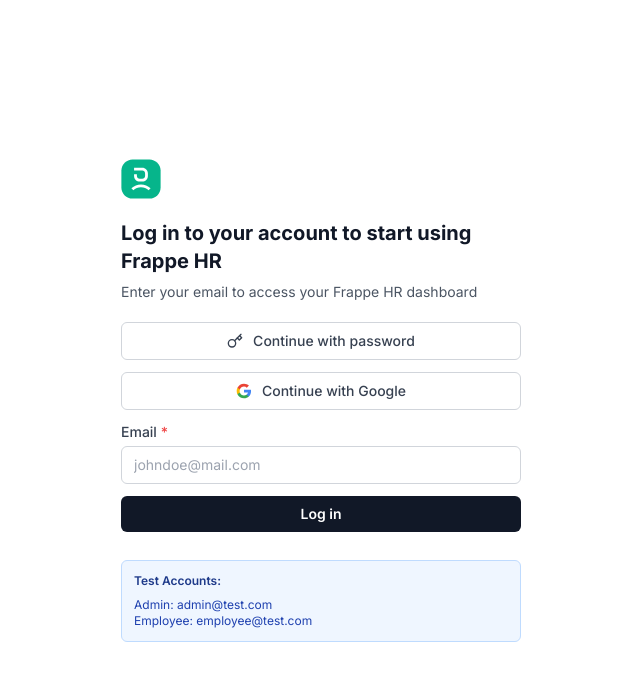
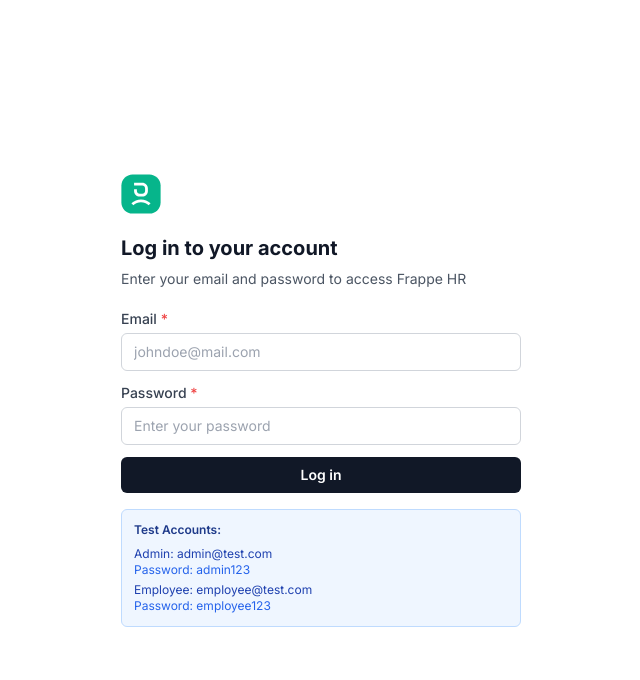
Before and after one commit to varchasvakhare2022/Frappe-HRMS-Clone, a React (Vite) app: page /signup in a window 1280 px wide. Shown: the top 680 px of the page, without its empty margins (319-959 px from the left). Built offline with nearby package versions, Linux system fonts and the light colour scheme.

Commit message:
Add email and password login

```diff
--- a/src/pages/SignupPage.jsx
+++ b/src/pages/SignupPage.jsx
@@ -1,10 +1,10 @@
 import { useState } from 'react'
 import { useNavigate } from 'react-router-dom'
-import { Key } from 'lucide-react'
 
 function SignupPage() {
   const navigate = useNavigate()
   const [email, setEmail] = useState('')
+  const [password, setPassword] = useState('')
   const [error, setError] = useState('')
 
   // Allowed users for login - Admin and Employee roles only
@@ -13,33 +13,27 @@
       email: 'vk.varchasva@gmail.com',
       name: 'Varchasva Khare',
       role: 'Admin',
+      password: 'admin123',
     },
     {
       email: 'admin@test.com',
       name: 'Admin User',
       role: 'Admin',
+      password: 'admin123',
     },
     {
       email: 'employee@test.com',
       name: 'John Doe',
       role: 'Employee',
+      password: 'employee123',
     },
     {
       email: 'test@example.com',
       name: 'Test Employee',
       role: 'Employee',
+      password: 'test123',
     },
   ]
-
-  const handleGoogleLogin = () => {
-    console.log('Google login clicked')
-    // Handle Google OAuth
-  }
-
-  const handlePasswordLogin = () => {
-    console.log('Continue with password clicked')
-    // Handle password login
-  }
 
   const handleLogin = (e) => {
     e.preventDefault()
@@ -57,18 +51,30 @@
       return
     }
 
+    // Validate password
+    if (!password) {
+      setError('Password is required')
+      return
+    }
+
     // Check if user is registered
     const user = allowedUsers.find(u => u.email.toLowerCase() === email.toLowerCase())
 
-    if (user) {
-      // User found - log them in
-      localStorage.setItem('user', JSON.stringify(user))
-      console.log('Login successful:', user)
-      navigate('/dashboard')
-    } else {
-      // User not found
+    if (!user) {
       setError('User not found. Please check your email address.')
+      return
     }
+
+    // Check password
+    if (user.password !== password) {
+      setError('Incorrect password. Please try again.')
+      return
+    }
+
+    // User found and password correct - log them in
+    localStorage.setItem('user', JSON.stringify(user))
+    console.log('Login successful:', user)
+    navigate('/dashboard')
   }
 
   return (
@@ -85,50 +91,15 @@
 
         {/* Heading */}
         <h1 className="text-xl font-bold text-gray-900 mb-1.5" style={{ lineHeight: '1.4' }}>
-          Log in to your account to start using Frappe HR
+          Log in to your account
         </h1>
 
         {/* Description */}
         <p className="text-sm text-gray-600 mb-5" style={{ lineHeight: '1.5' }}>
-          Enter your email to access your Frappe HR dashboard
+          Enter your email and password to access Frappe HR
         </p>
 
-        {/* Continue with Password Button */}
-        <button
-          onClick={handlePasswordLogin}
-          className="w-full flex items-center justify-center gap-2.5 px-4 py-2 bg-white border border-gray-300 rounded-md hover:bg-gray-50 transition-all duration-200 mb-3"
-        >
-          <Key className="w-4 h-4 text-gray-700" />
-          <span className="text-gray-700 font-medium text-sm">Continue with password</span>
-        </button>
-
-        {/* Continue with Google Button */}
-        <button
-          onClick={handleGoogleLogin}
-          className="w-full flex items-center justify-center gap-2.5 px-4 py-2 bg-white border border-gray-300 rounded-md hover:bg-gray-50 transition-all duration-200 mb-3"
-        >
-          <svg className="w-4 h-4" viewBox="0 0 24 24">
-            <path
-              fill="#4285F4"
-              d="M22.56 12.25c0-.78-.07-1.53-.2-2.25H12v4.26h5.92c-.26 1.37-1.04 2.53-2.21 3.31v2.77h3.57c2.08-1.92 3.28-4.74 3.28-8.09z"
-            />
-            <path
-              fill="#34A853"
-              d="M12 23c2.97 0 5.46-.98 7.28-2.66l-3.57-2.77c-.98.66-2.23 1.06-3.71 1.06-2.86 0-5.29-1.93-6.16-4.53H2.18v2.84C3.99 20.53 7.7 23 12 23z"
-            />
-            <path
-              fill="#FBBC05"
-              d="M5.84 14.09c-.22-.66-.35-1.36-.35-2.09s.13-1.43.35-2.09V7.07H2.18C1.43 8.55 1 10.22 1 12s.43 3.45 1.18 4.93l2.85-2.22.81-.62z"
-            />
-            <path
-              fill="#EA4335"
-              d="M12 5.38c1.62 0 3.06.56 4.21 1.64l3.15-3.15C17.45 2.09 14.97 1 12 1 7.7 1 3.99 3.47 2.18 7.07l3.66 2.84c.87-2.6 3.3-4.53 6.16-4.53z"
-            />
-          </svg>
-          <span className="text-gray-700 font-medium text-sm">Continue with Google</span>
-        </button>
-
-        {/* Email Form */}
+        {/* Login Form */}
         <form onSubmit={handleLogin}>
           {/* Email Input */}
           <div className="mb-3">
@@ -144,27 +115,55 @@
                 setError('')
               }}
               placeholder="johndoe@mail.com"
-              className={`w-full px-3 py-2 border ${error ? 'border-red-500' : 'border-gray-300'} rounded-md focus:outline-none focus:ring-2 focus:ring-gray-900 focus:border-transparent text-sm`}
+              className="w-full px-3 py-2 border border-gray-300 rounded-md focus:outline-none focus:ring-2 focus:ring-gray-900 focus:border-transparent text-sm"
             />
-            {error && (
-              <p className="mt-1 text-xs text-red-500">{error}</p>
-            )}
           </div>
+
+          {/* Password Input */}
+          <div className="mb-3">
+            <label htmlFor="password" className="block text-sm font-medium text-gray-700 mb-1">
+              Password <span className="text-red-500">*</span>
+            </label>
+            <input
+              type="password"
+              id="password"
+              value={password}
+              onChange={(e) => {
+                setPassword(e.target.value)
+                setError('')
+              }}
+              placeholder="Enter your password"
+              className="w-full px-3 py-2 border border-gray-300 rounded-md focus:outline-none focus:ring-2 focus:ring-gray-900 focus:border-transparent text-sm"
+            />
+          </div>
+
+          {/* Error Message */}
+          {error && (
+            <p className="mb-3 text-xs text-red-500">{error}</p>
+          )}
 
           {/* Login Button */}
           <button
             type="submit"
-            className="w-full px-4 py-2 bg-gray-900 text-white font-semibold rounded-md hover:bg-gray-800 transition-all duration-200 text-sm mb-3"
+            className="w-full px-4 py-2 bg-gray-900 text-white font-semibold rounded-md hover:bg-gray-800 transition-all duration-200 text-sm mb-4"
           >
             Log in
           </button>
         </form>
 
         {/* Info about test accounts */}
-        <div className="mt-4 p-3 bg-blue-50 border border-blue-200 rounded-md">
+        <div className="p-3 bg-blue-50 border border-blue-200 rounded-md">
           <p className="text-xs font-semibold text-blue-900 mb-2">Test Accounts:</p>
-          <p className="text-xs text-blue-800">Admin: admin@test.com</p>
-          <p className="text-xs text-blue-800">Employee: employee@test.com</p>
+          <div className="space-y-1">
+            <div>
+              <p className="text-xs text-blue-800">Admin: admin@test.com</p>
+              <p className="text-xs text-blue-600">Password: admin123</p>
+            </div>
+            <div>
+              <p className="text-xs text-blue-800">Employee: employee@test.com</p>
+              <p className="text-xs text-blue-600">Password: employee123</p>
+            </div>
+          </div>
         </div>
       </div>
     </div>
```
